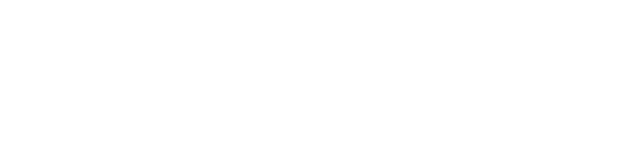
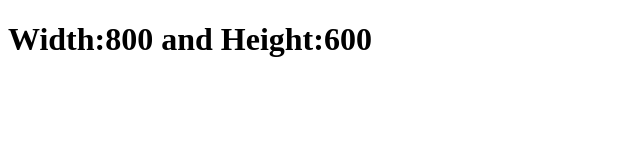
Before and after one commit to acciojob/screen-size-archanak55201, a website: page main.html in a window 1280 px wide. Shown: the whole page, without its empty margins (0-640 px from the left). Drawn offline with Linux system fonts and the light colour scheme.

Commit message:
created a submission

```diff
--- a/main.html
+++ b/main.html
@@ -8,6 +8,7 @@
 
 <body>
 	<!-- the entire body must be written by student -->
+	<h1 id="h1">wss</h1>
     <script type="text/javascript" src="./script.js">
 </script>
 
--- a/script.js
+++ b/script.js
@@ -1 +1,4 @@
 //your JS code here. If required.
+let h1=document.getElementById("h1");
+let val="Width:"+screen.availWidth+" and Height:"+screen.availHeight
+h1.innerText=val;
```
